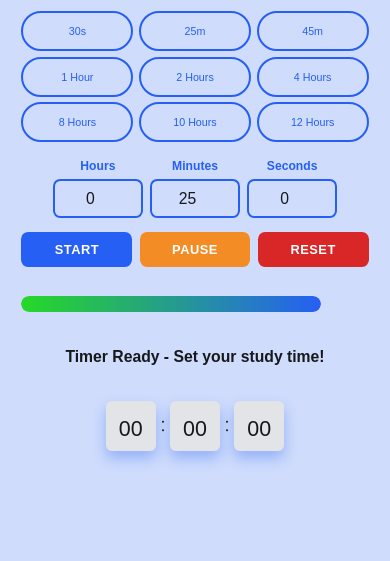
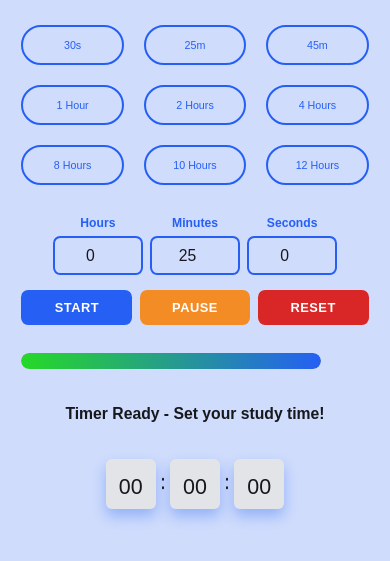
Before and after one commit to mrvaibhavnagargoje/Study-Productivity-Timer, a plain HTML site: page index.html in a window 390 px wide. Shown: the part 57-618 px from the top of the page. Drawn offline with Linux system fonts and the light colour scheme.

Commit message:
update mobile view responsive button

```diff
--- a/index.html
+++ b/index.html
@@ -62,7 +62,7 @@
             grid-template-columns: repeat(auto-fit, minmax(70px, 1fr));
             gap: 0.5rem;
             justify-content: center;
-            margin: 1rem 0;
+            margin: 2rem 0;
             max-width: 100%;
         }
 
@@ -344,7 +344,7 @@
 
             .preset-buttons {
                 grid-template-columns: repeat(3, 1fr);
-                gap: 0.4rem;
+                gap: 1.4rem;
             }
 
             .preset-btn {
```
